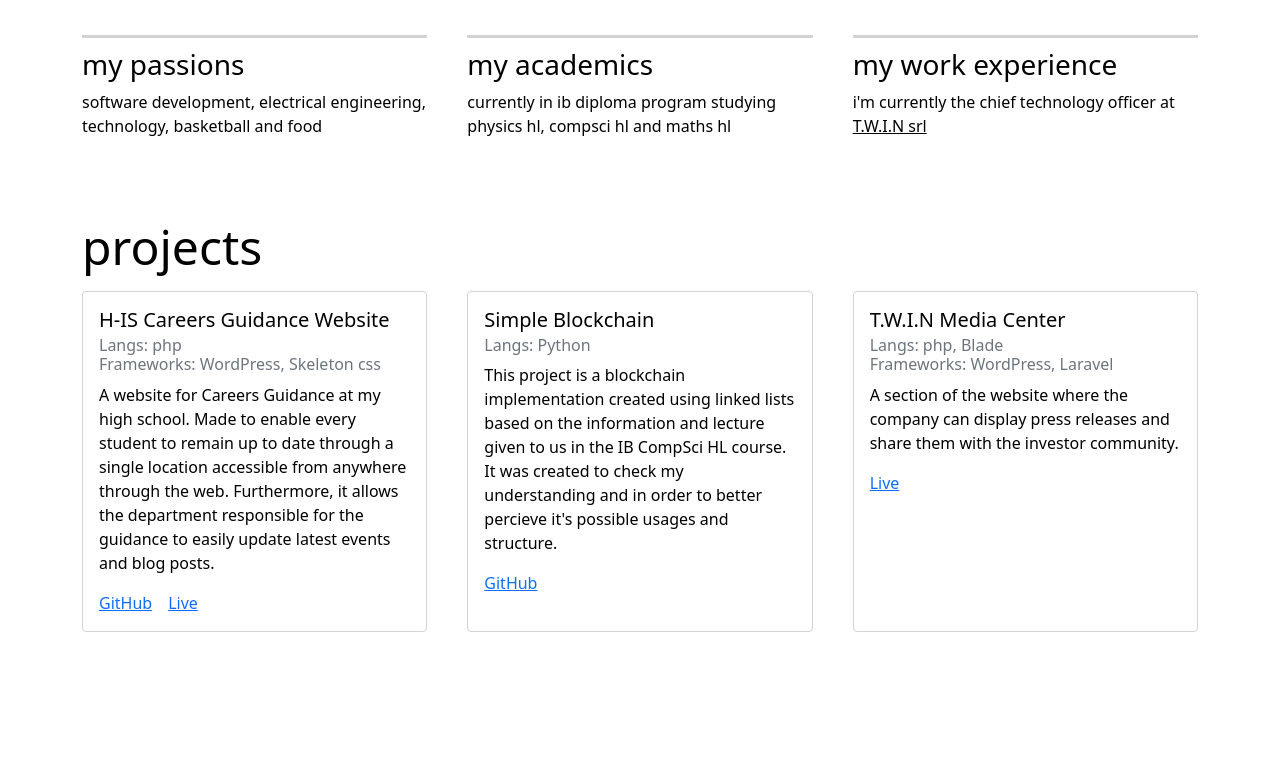
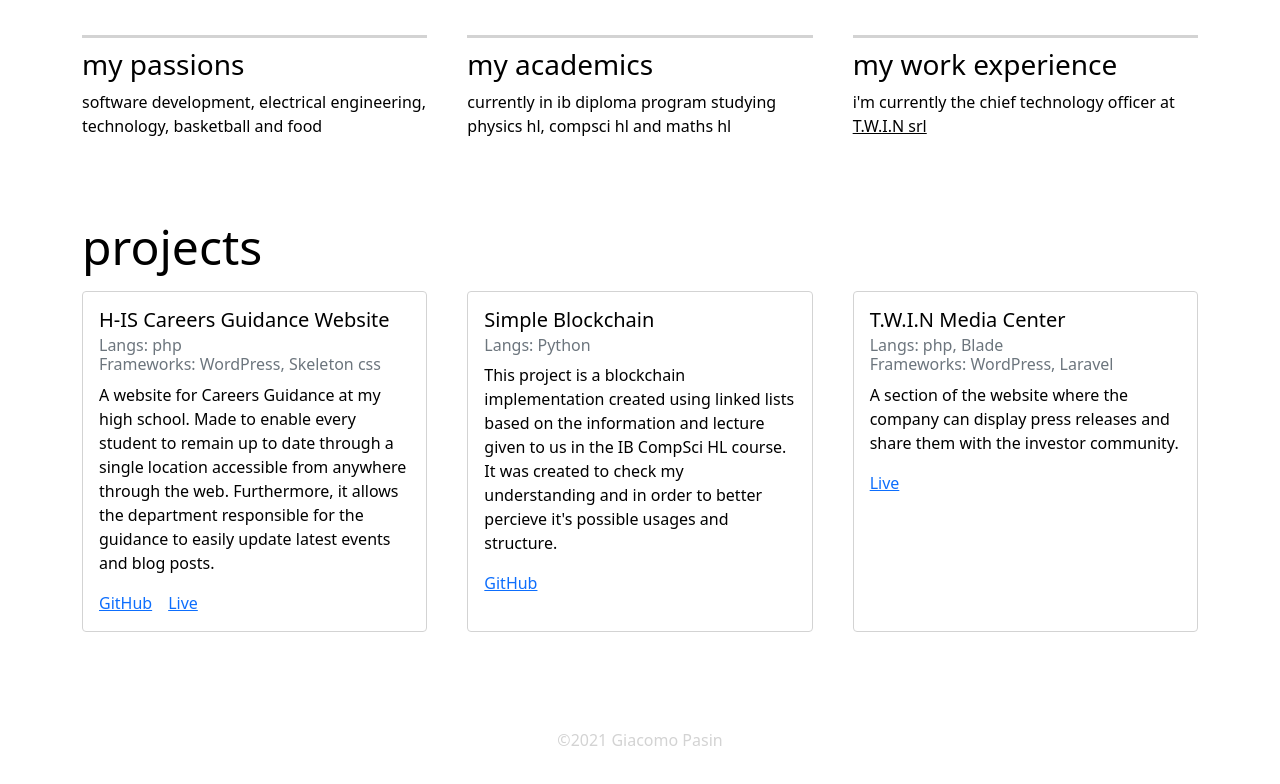
Before and after one commit to jackpeck2004/personal_website, a Next.js app in the folder next/: page / in a window 1280 px wide. Shown: the part 1021-1805 px from the top of the page. Before the commit the page ends 1669 px from the top, so only its background shows below. Built offline with nearby package versions, Linux system fonts and the light colour scheme.

Commit message:
Created footer
Created simple barebones footer only containing the copyright
information. This can (and probably will) be extended in the future to
contain all the necessary elements.

```diff
--- a/next/components/layouts/main.js
+++ b/next/components/layouts/main.js
@@ -1,6 +1,7 @@
 import { useState } from "react";
 import Head from "next/head";
 import Navbar from "../navigation/navbar";
+import Footer from "../navigation/footer";
 import "bootstrap/dist/css/bootstrap.css";
 import { ThemeProvider } from "@emotion/react";
 
@@ -9,6 +10,7 @@ const lightTheme = {
     // Text (or normal colors)
     primary: "black",
     muted: "lightgrey",
+
     // Backgrounds
     primaryBackground: "white",
     hoverBackground: "black"
@@ -20,6 +22,7 @@ const darkTheme = {
     // Text (or normal colors)
     primary: "white",
     muted: "lightgrey",
+
     // Backgrounds
     primaryBackground: "black",
     hoverBackground: "white"
@@ -42,6 +45,7 @@ const Main = ({ children, router: _router }) => {
         </Head>
         <Navbar currentTheme={isLightTheme} changeThemeFn={setIsLightTheme} />
         {children}
+        <Footer />
       </ThemeProvider>
     </>
   );
--- a/next/components/navigation/footer.js
+++ b/next/components/navigation/footer.js
@@ -0,0 +1,23 @@
+import styled from "@emotion/styled";
+
+const Footer = styled.footer`
+  padding: 10vh 0;
+  background: ${props => props.theme.colors.primaryBackground};
+  display: flex;
+  justify-content: center;
+  align-items: center;
+`;
+
+const Copyright = styled.p`
+  color: ${props => props.theme.colors.muted};
+`;
+
+const FooterComponent = () => {
+  return (
+    <Footer>
+      <Copyright>©{new Date().getFullYear()} Giacomo Pasin</Copyright>
+    </Footer>
+  );
+};
+
+export default FooterComponent;
```
